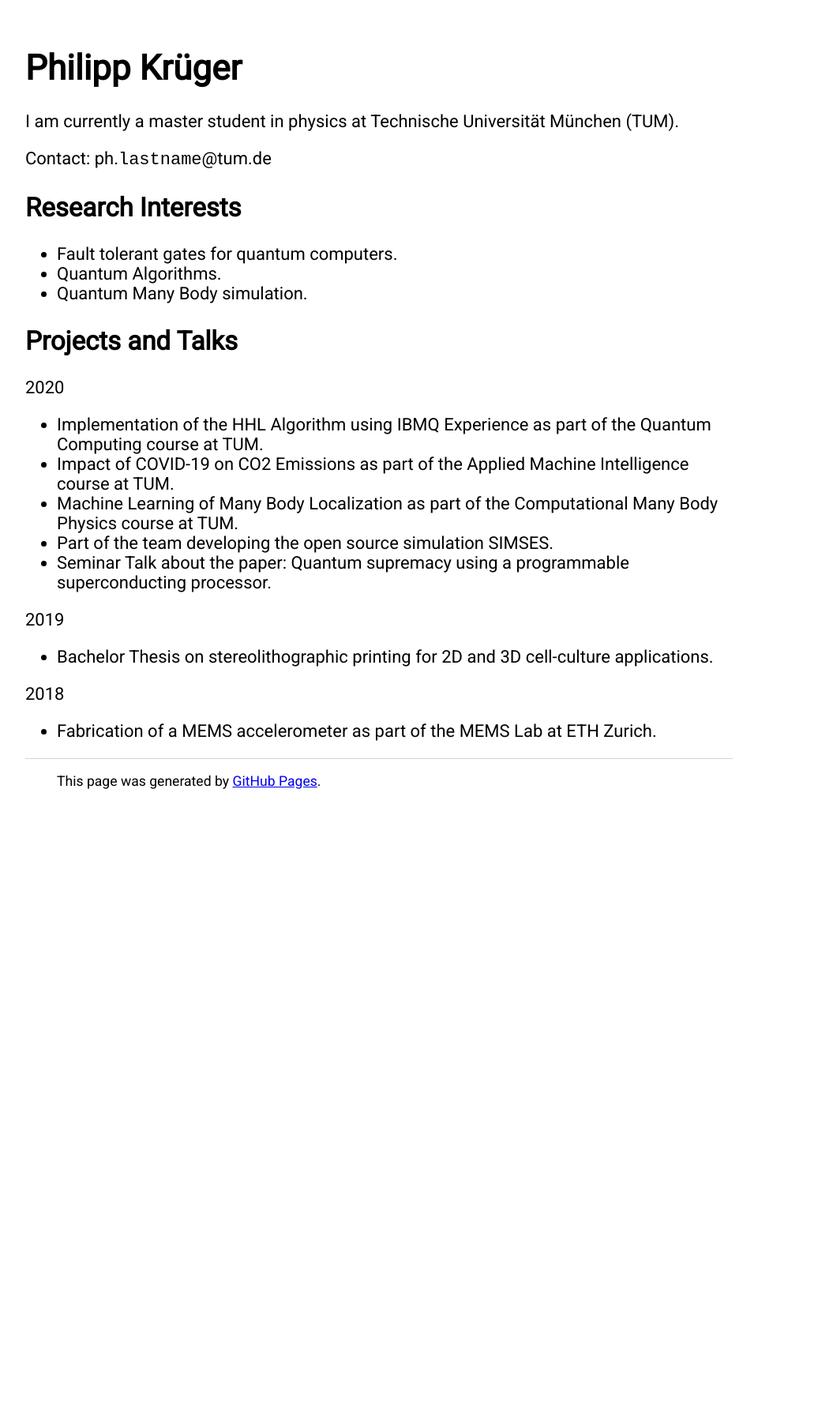
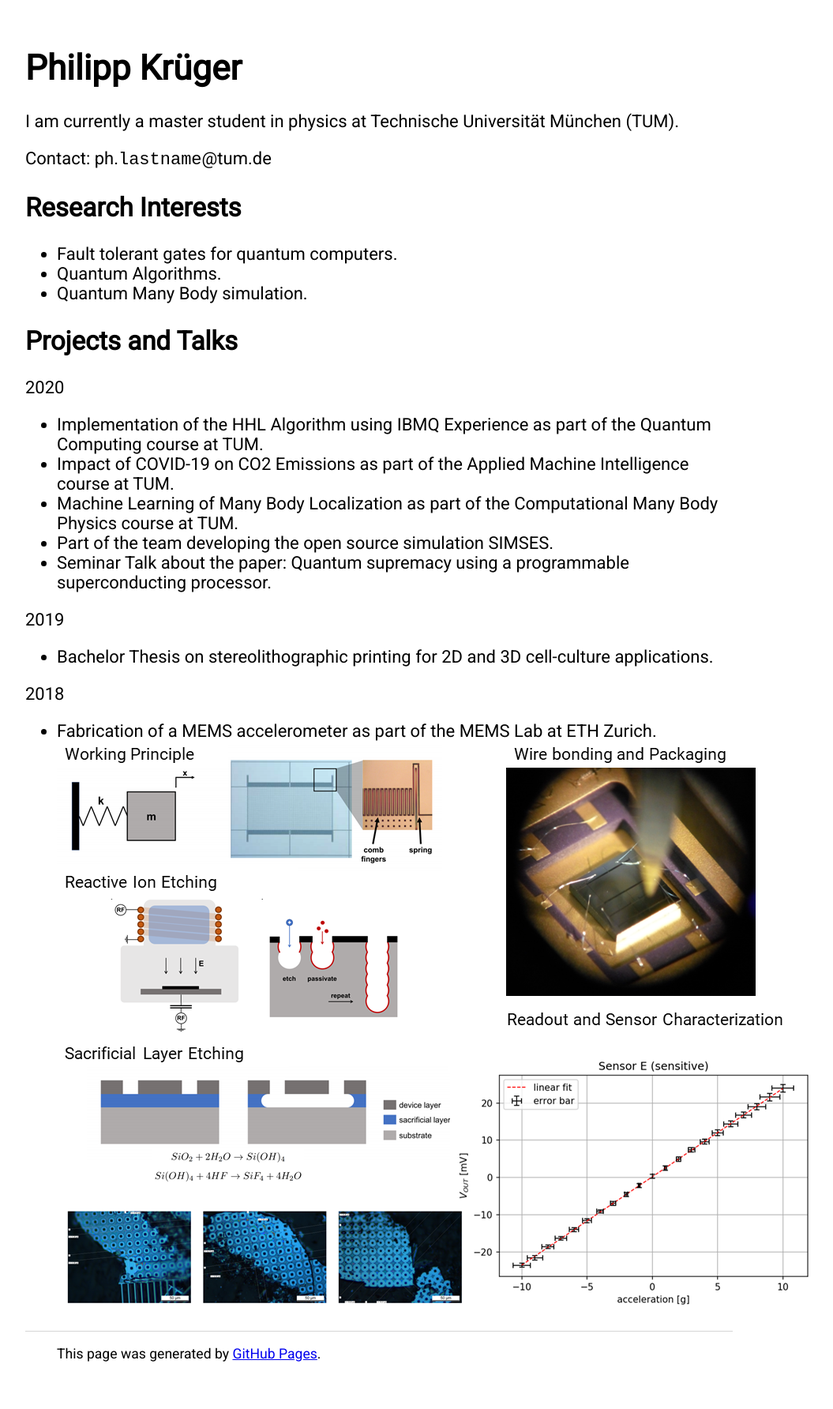
Before and after one commit to PhilippKrueger/PhilippKrueger.github.io, a Jekyll site: the page built from index.html, in a window 1280 px wide. Shown: the whole page at 79% size, without its empty margins (160-1215 px from the left). Built offline with Jekyll 4.4.1, drawn with Linux system fonts in a browser that asks for light colours; before the commit the page ends 1059 px from its top, so only the background shows below that.

Commit message:
Update index.html

```diff
--- a/index.html
+++ b/index.html
@@ -33,6 +33,7 @@ title: Philipp Krüger
 	2018
 	<ul>
 	  <li>Fabrication of a MEMS accelerometer as part of the MEMS Lab at ETH Zurich.</li>
+	<img src="\Images\MEMS.png">
 	</ul>
 
 </div><!-- /.blurb -->
```
